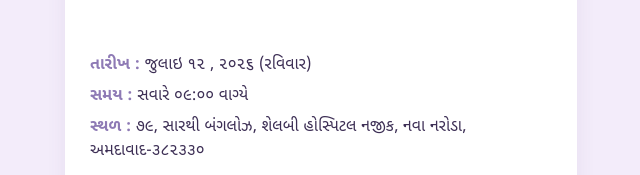
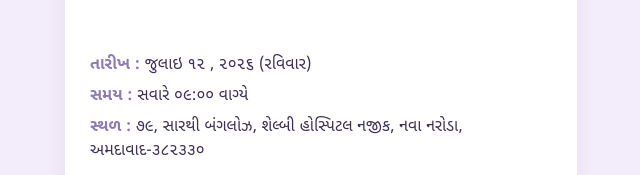
Before and after one commit to TejasSitapara/simant-sanskar-invitation, a plain HTML site: page invitation.html in a window 1280 px wide. Shown: the part 1579-1754 px from the top of the page, 319-959 px from the left. Drawn offline with Linux system fonts and the light colour scheme.

Commit message:
Update invitation.html

```diff
--- a/invitation.html
+++ b/invitation.html
@@ -90,7 +90,7 @@
           </div>
           <div class="event-detail">
             <span class="event-detail__label">સ્થળ :</span>
-            <span class="event-detail__value">૭૯, સારથી બંગલોઝ, શેલબી હોસ્પિટલ નજીક, નવા નરોડા, અમદાવાદ-૩૮૨૩૩૦  </span>
+            <span class="event-detail__value">૭૯, સારથી બંગલોઝ, શેલ્બી હોસ્પિટલ નજીક, નવા નરોડા, અમદાવાદ-૩૮૨૩૩૦  </span>
           </div>
           <div class="event-map">
             <iframe src="https://www.google.com/maps/embed?pb=!1m18!1m12!1m3!1d3670.7595963091444!2d72.67633107436913!3d23.069273614585555!2m3!1f0!2f0!3f0!3m2!1i1024!2i768!4f13.1!3m3!1m2!1s0x395e8733e6b6f1fd%3A0xa92d0e460e29601e!2sHome%20-%20Sarthi%20Bungalows!5e0!3m2!1sen!2sin!4v1782485390056!5m2!1sen!2sin" width="600" height="450" style="border:0;" allowfullscreen="" loading="lazy" referrerpolicy="strict-origin-when-cross-origin"></iframe>
```
